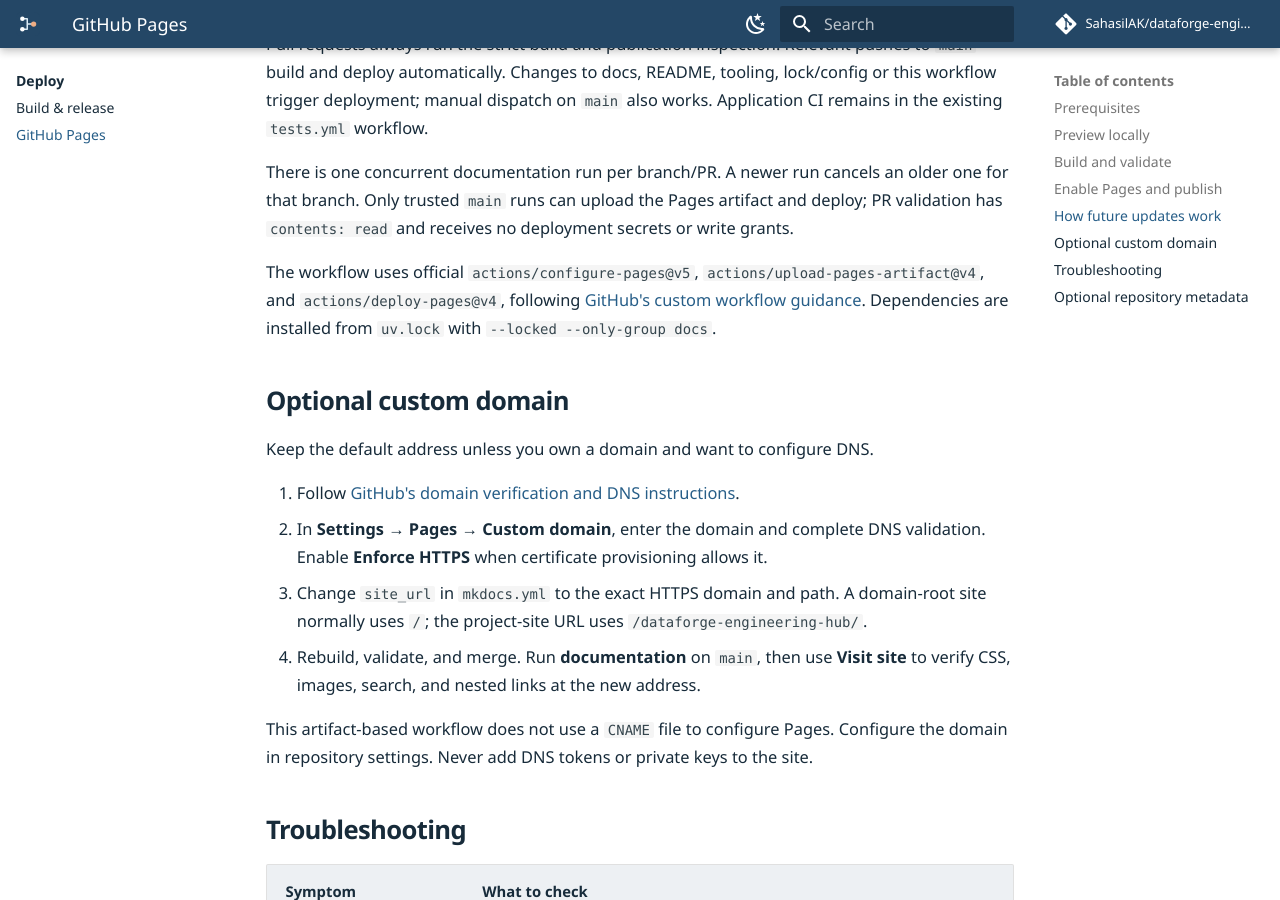
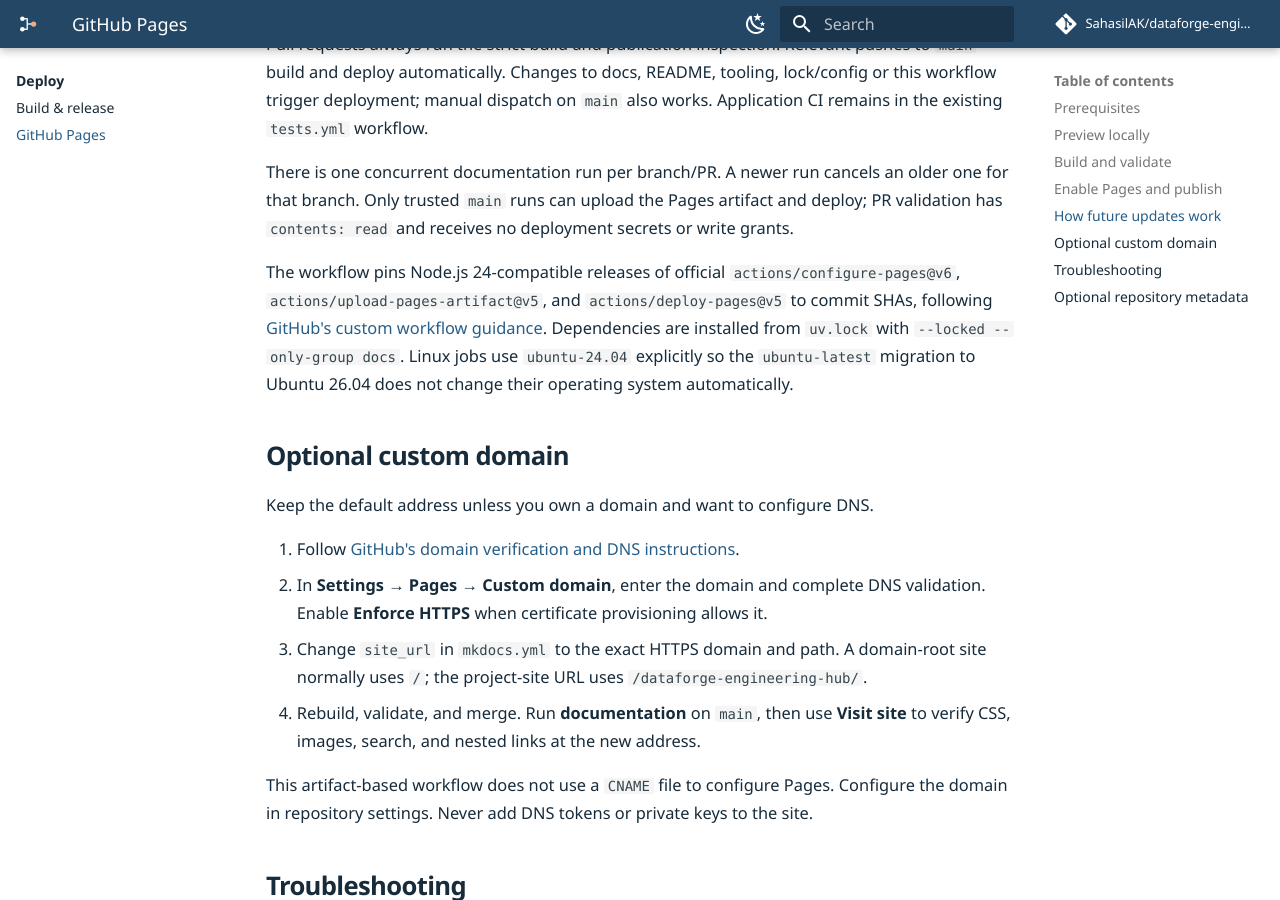
Before and after one commit to SahasilAK/GraveTrail, an MkDocs documentation site: the page built from docs/deployment/github-pages.md, in a window 1280 px wide and 900 px high, scrolled down 2532 px. Built offline with MkDocs 1.6.1 and Material for MkDocs 9.7.7, drawn with Linux system fonts in a browser that asks for light colours; comment, search, counter and statistics services are not loaded.

Commit message:
ci: update action runtimes and pin Ubuntu 24.04
Use verified Node24 action releases, including the nested Pages uploader. Pin Linux runners to preserve the current OS through the Ubuntu 26.04 label migration.

```diff
--- a/docs/deployment/github-pages.md
+++ b/docs/deployment/github-pages.md
@@ -100,10 +100,12 @@ There is one concurrent documentation run per branch/PR. A newer run cancels an
 one for that branch. Only trusted `main` runs can upload the Pages artifact and deploy;
 PR validation has `contents: read` and receives no deployment secrets or write grants.
 
-The workflow uses official `actions/configure-pages@v5`,
-`actions/upload-pages-artifact@v4`, and `actions/deploy-pages@v4`, following
+The workflow pins Node.js 24-compatible releases of official `actions/configure-pages@v6`,
+`actions/upload-pages-artifact@v5`, and `actions/deploy-pages@v5` to commit SHAs, following
 [GitHub's custom workflow guidance](https://docs.github.com/en/pages/getting-started-with-github-pages/using-custom-workflows-with-github-pages).
 Dependencies are installed from `uv.lock` with `--locked --only-group docs`.
+Linux jobs use `ubuntu-24.04` explicitly so the `ubuntu-latest` migration to Ubuntu 26.04
+does not change their operating system automatically.
 
 ## Optional custom domain
 
```
Also changed, not shown: docs/deployment/KNOWLEDGE.md (+1 -0 lines), plans/IMPLEMENTATION_STATUS.md (+22 -0 lines), .github/workflows/KNOWLEDGE.md, 3 other files.
